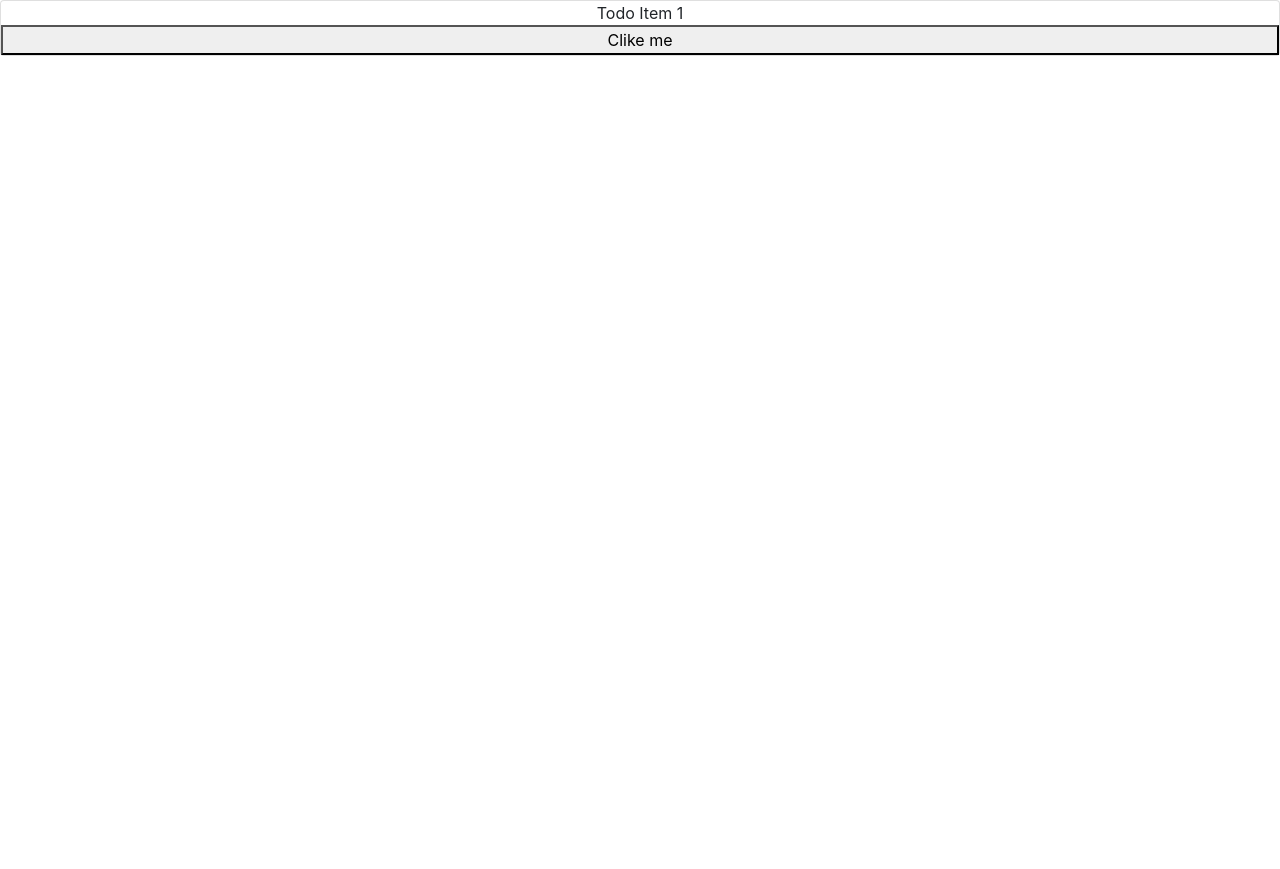
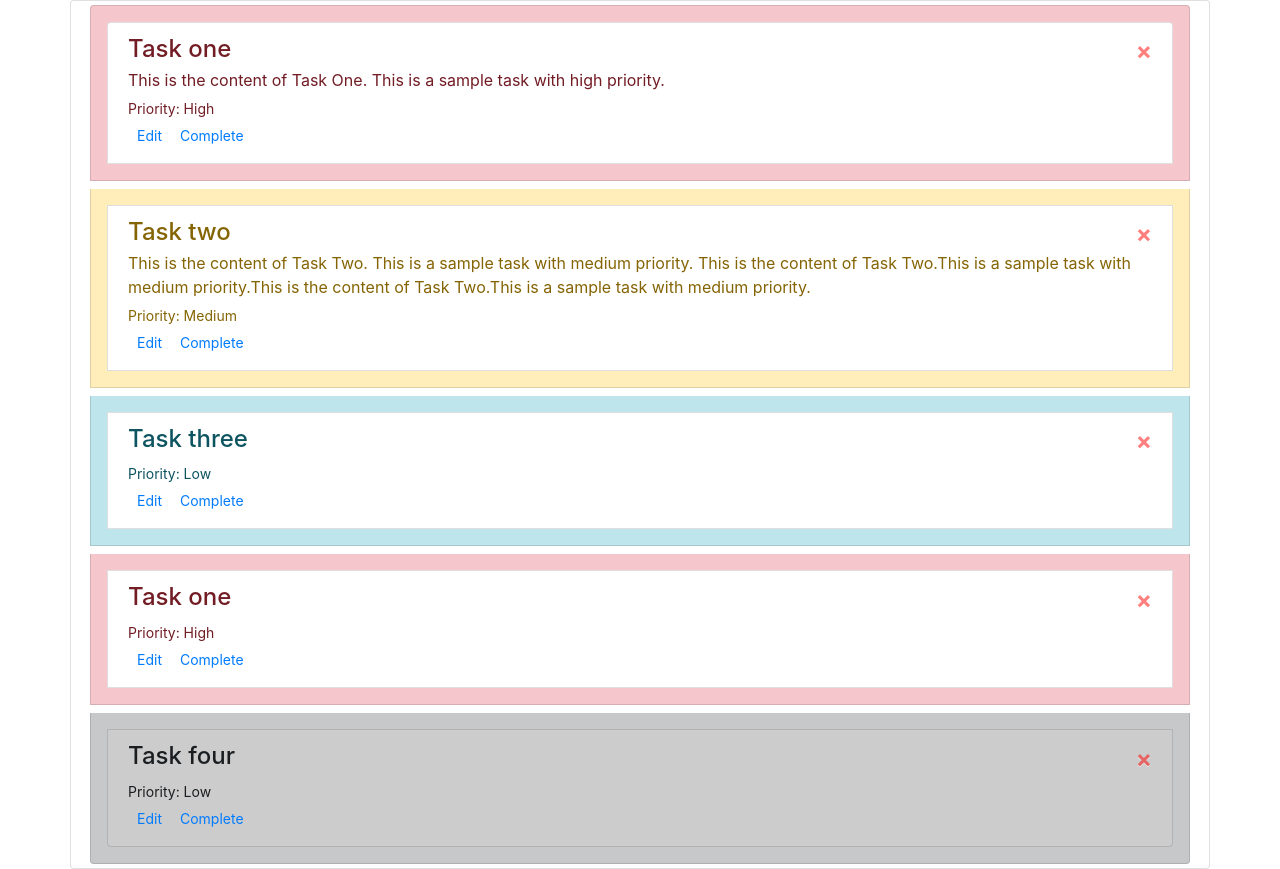
Before and after one commit to SantySun/todo-webapp, a React (Create React App) app: page / in a window 1280 px wide. Before the commit the page ends 800 px from the top, so only its background shows below. Built offline with nearby package versions, Linux system fonts and the light colour scheme.

Commit message:
implement basic functions

```diff
--- a/src/App.js
+++ b/src/App.js
@@ -1,14 +1,45 @@
-import logo from './logo.svg';
-import './App.css';
-import 'bootstrap/dist/css/bootstrap.css';
-import TodoItemCard from './components/TodoItemCard';
+import React, { useState } from "react"
+import "bootstrap/dist/css/bootstrap.css"
+import TodoItemForm from "./components/TodoItemForm"
+import TodoItemCard from "./components/TodoItemCard"
+import sampleTasks from "./defaultTasks"
 
 function App() {
+  const [tasks, setTasks] = useState(sampleTasks)
+  const [taskUnderEditing, setTaskUnderEditing] = useState()
+
+  const onTaskDelete = (id) => {
+    setTasks(tasks.filter((t) => t.id !== id))
+  }
+
+  const onTaskEditSubmit = (id, values) => {
+    setTasks(tasks.map((t) => (t.id !== id ? t : { ...t, ...values })))
+  }
+
   return (
-    <div className="App">
-      <TodoItemCard name="Todo Item 1" priority="High" />
+    <div className="container card">
+      {tasks.map((task) =>
+        taskUnderEditing === task.id ? (
+          <TodoItemForm
+            {...task}
+            onChange={(values) => {
+              onTaskEditSubmit(task.id, values)
+              setTaskUnderEditing()
+            }}
+            onCancel={() => setTaskUnderEditing()}
+          />
+        ) : (
+          <TodoItemCard
+            key={task.id}
+            {...task}
+            onEdit={() => setTaskUnderEditing(task.id)}
+            onDelete={() => onTaskDelete(task.id)}
+            onComplete={() => onTaskEditSubmit(task.id, { completed: true })}
+          />
+        )
+      )}
     </div>
-  );
+  )
 }
 
-export default App;
+export default App
--- a/src/components/TodoItemCard.js
+++ b/src/components/TodoItemCard.js
@@ -1,28 +1,75 @@
-import React, { useState } from "react";
-import PropTypes from "prop-types";
+import React, { useState } from "react"
+import PropTypes from "prop-types"
 
 const TodoItemCard = (props) => {
-  const { name, priority, completed, onChange } = props;
-  const [isEditing, setisEditing] = useState(false);
+  const { name, content, priority, completed, onComplete, onEdit, onDelete } = props
+
+  const getBackgroundColor = () => {
+    let backgroundColor = "danger"
+    if (completed) {
+      backgroundColor = "dark"
+    } else if (priority === "Medium") {
+      backgroundColor = "warning"
+    } else if (priority === "Low") {
+      backgroundColor = "info"
+    }
+    return `list-group-item-${backgroundColor}`
+  }
   return (
-    <div className="card">
-      {name}
-      <button
-        onClick={() => {
-          console.log(isEditing);
-        }}
+    <div
+      className={`list-group-item ${getBackgroundColor()} d-flex justify-content-between align-items-center p-3 m-1`}
+    >
+      <div
+        className="list-group-item flex-column align-items-start"
+        style={{ width: "100%", backgroundColor: completed ? "#ccc": "white" }}
       >
-        Clike me
-      </button>
+        <div className="d-flex w-100 justify-content-between">
+          <h4 className="mb-1">{name}</h4>
+          <button
+            type="button"
+            className="close"
+            aria-label="Close"
+            title="Delete this task"
+            onClick={onDelete}
+          >
+            <span aria-hidden="true" style={{ color: "#f00" }}>
+              &times;
+            </span>
+          </button>
+        </div>
+        <p className="mb-1">{content}</p>
+        <small>{`Priority: ${priority}`}</small>
+        <div className="d-flex w-100">
+          <button
+            type="button"
+            className="btn btn-link btn-sm"
+            title="Edit this task"
+            onClick={onEdit}
+          >
+            <span aria-hidden="true">Edit</span>
+          </button>
+          <button
+            type="button"
+            className="btn btn-link btn-sm"
+            title="Delete this task"
+            onClick={onComplete}
+          >
+            <span aria-hidden="true">Complete</span>
+          </button>
+        </div>
+      </div>
     </div>
-  );
-};
+  )
+}
 
 TodoItemCard.propTypes = {
   name: PropTypes.string,
+  content: PropTypes.string,
   priority: PropTypes.oneOf(["High", "Medium", "Low"]),
   completed: PropTypes.bool,
-  onChange: PropTypes.func,
-};
+  onComplete: PropTypes.func,
+  onEdit: PropTypes.func,
+  onDelete: PropTypes.func
+}
 
-export default TodoItemCard;
+export default TodoItemCard
--- /dev/null
+++ b/src/components/TodoItemForm.js
@@ -0,0 +1,99 @@
+import React, { useState, useEffect } from "react"
+import PropTypes from "prop-types"
+
+const TodoItemForm = (props) => {
+  const { onChange, onCancel, ...defaultValues } = props
+  const [values, setValues] = useState(defaultValues)
+
+  const onTaskUpdate = (field, value) => {
+    const newValue = { ...values, [field]: value }
+    setValues(newValue)
+  }
+
+  const onSubmitForm = () => {
+    onChange(values)
+  }
+
+  return (
+    <div className="card container container-sm container-md container-lg container-xl container-xxl p-3 mt-3">
+      <div className="form-group">
+        <label htmlFor="todo-name" className="float-left">
+          Task Name
+        </label>
+        <input
+          type="text"
+          className="form-control"
+          id="todo-name"
+          placeholder="Enter your task..."
+          value={values.name}
+          onChange={(e) => {
+            onTaskUpdate("name", e.target.value)
+          }}
+        />
+      </div>
+      <div className="form-group">
+        <label htmlFor="task-desc" className="float-left">
+          Task Description
+        </label>
+        <textarea
+          type="text"
+          className="form-control"
+          id="task-desc"
+          placeholder="Enter your task..."
+          value={values.content}
+          onChange={(e) => {
+            onTaskUpdate("content", e.target.value)
+          }}
+        />
+      </div>
+      <div className="form-group">
+        <label htmlFor="priority-select" className="float-left">
+          Priority
+        </label>
+        <select
+          id="priority-select"
+          className="form-control"
+          value={values.priority}
+          onChange={(e) => {
+            onTaskUpdate("priority", e.target.value)
+          }}
+        >
+          <option key="high" value="High">High</option>
+          <option key="medium" value="Medium">Medium</option>
+          <option key="low" value="Low">Low</option>
+        </select>
+      </div>
+      <div className="form-group form-check">
+        <input
+          type="checkbox"
+          className="form-check-input"
+          id="completed-checkbox"
+          checked={values.completed}
+          onChange={(e) => {
+            onTaskUpdate("completed", e.target.checked)
+          }}
+        />
+        <label className="form-check-label" for="completed-checkbox">
+          Completed
+        </label>
+      </div>
+      <div className="d-flex justify-content-between align-items-center">
+        <button className="btn btn-success m-1" onClick={onSubmitForm}>
+          Save
+        </button>
+        <button className="btn btn-secondary m-1" onClick={onCancel}>
+          Cancel
+        </button>
+      </div>
+    </div>
+  )
+}
+
+TodoItemForm.propTypes = {
+  name: PropTypes.string,
+  priority: PropTypes.oneOf(["High", "Medium", "Low"]),
+  completed: PropTypes.bool,
+  onChange: PropTypes.func
+}
+
+export default TodoItemForm
--- /dev/null
+++ b/src/defaultTasks.js
@@ -0,0 +1,43 @@
+export default [
+  {
+    id: "2021-04-02T02:01:10.916Z",
+    name: "Task one",
+    content:
+      "This is the content of Task One. This is a sample task with high priority.",
+    priority: "High",
+    completed: false
+  },
+  {
+    id: "2021-03-01T02:01:10.916Z",
+    name: "Task two",
+    content:
+      "This is the content of Task Two. \
+      This is a sample task with medium priority.\
+      This is the content of Task Two.This is a sample \
+      task with medium priority.This is the content of Task \
+      Two.This is a sample task with medium priority.",
+    priority: "Medium",
+    completed: false
+  },
+  {
+    id: "2021-03-02T02:01:10.916Z",
+    name: "Task three",
+    content: "",
+    priority: "Low",
+    completed: false
+  },
+  {
+    id: "2021-04-01T01:01:10.916Z",
+    name: "Task one",
+    content: "",
+    priority: "High",
+    completed: false
+  },
+  {
+    id: "2021-04-01T02:01:10.916Z",
+    name: "Task four",
+    content: "",
+    priority: "Low",
+    completed: true
+  }
+]
```
